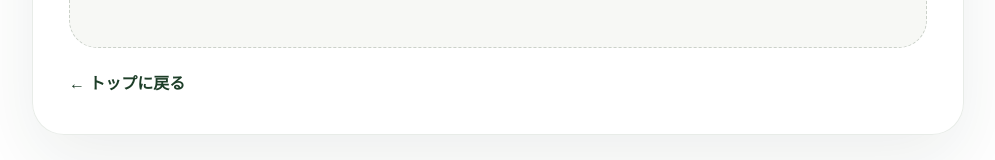
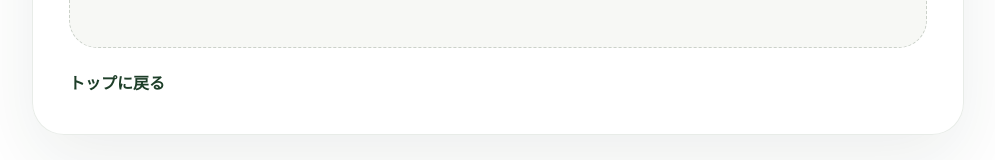
Before and after one commit to provisional-unit05/amimono-site, a Vue app: page /future in a window 1280 px wide. Shown: the part 481-641 px from the top of the page, without its empty margins (142-1137 px from the left). Built offline with nearby package versions, Linux system fonts and the light colour scheme.

Commit message:
2026/06/02

```diff
--- a/src/pages/FuturePage.vue
+++ b/src/pages/FuturePage.vue
@@ -7,7 +7,7 @@
       <div class="future-card">
         <span>coming soon</span>
       </div>
-      <router-link class="back-link" to="/">← トップに戻る</router-link>
+      <router-link class="back-link" to="/">トップに戻る</router-link>
     </section>
   </main>
 </template>
```
